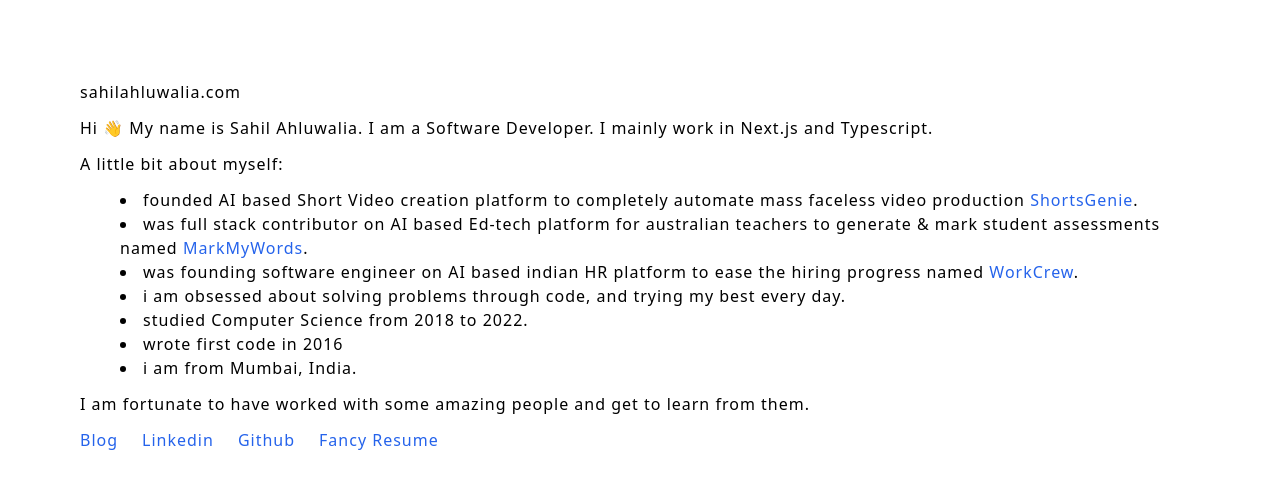
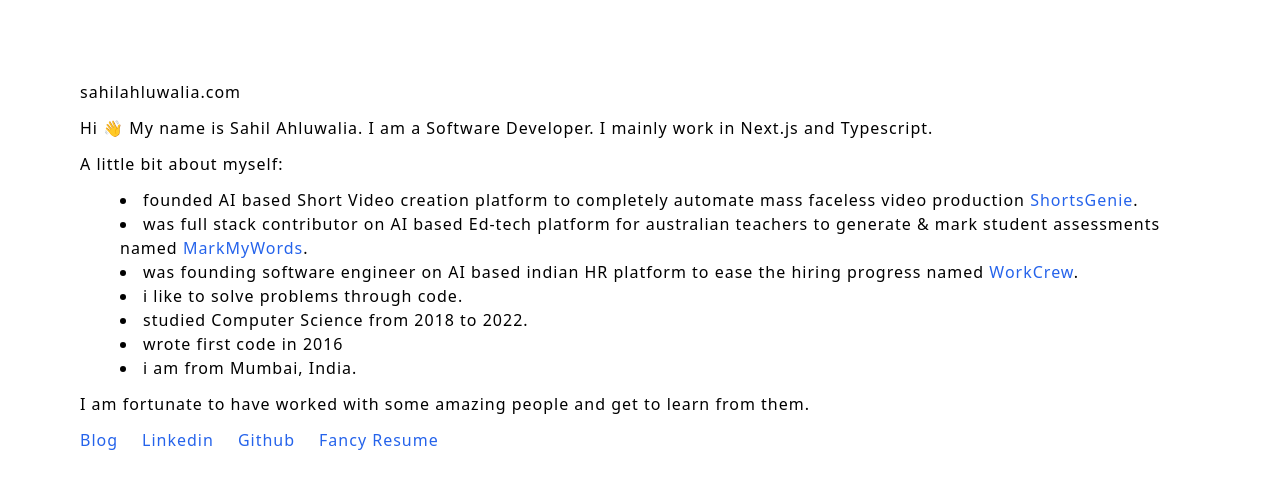
Before and after one commit to sahilahluwalia/portfolio-nextjs, a Next.js app: page / in a window 1280 px wide. Shown: the top 488 px of the page. Built offline with nearby package versions, Linux system fonts and the light colour scheme.

Commit message:
fix: liking on main page

```diff
--- a/src/app/page.tsx
+++ b/src/app/page.tsx
@@ -52,8 +52,7 @@ export default function Home() {
           .
         </li>
         <li>
-          i am obsessed about solving problems through code, and trying my best
-          every day.
+          i like to solve problems through code.
         </li>
         <li>studied Computer Science from 2018 to 2022.</li>
         <li>wrote first code in 2016</li>
```
